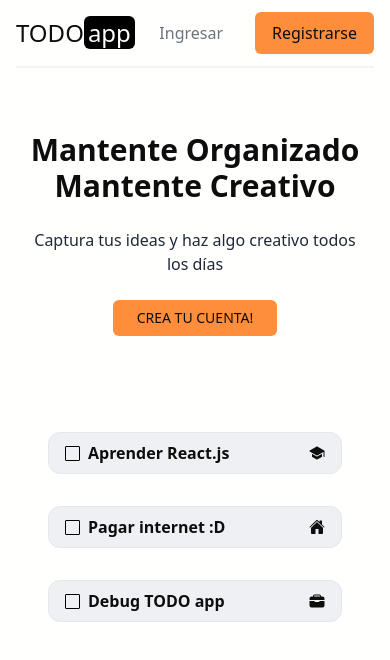
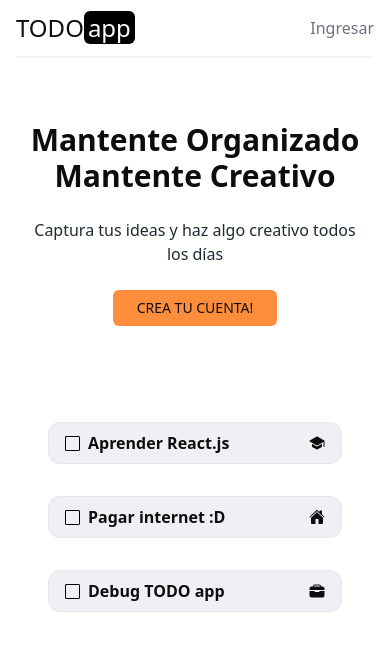
Before and after one commit to DiegoRodriguez-sc/todo_app-frontend, a React (Create React App) app: page / in a window 390 px wide. Shown: the top 660 px of the page. Built offline with nearby package versions, Linux system fonts and the light colour scheme; no server answers.

Commit message:
nav bar movile fixed

```diff
--- a/src/components/navBar/NavBar.js
+++ b/src/components/navBar/NavBar.js
@@ -4,6 +4,7 @@ import { Link } from "react-router-dom";
 import Dropdown from "./DropDown";
 
 const NavBar = () => {
+
   const { logged } = useSelector((state) => state.auth);
   return (
     <nav className="relative bg-[#fffffe] text-[#0d0d0d]">
@@ -27,7 +28,7 @@ const NavBar = () => {
                 </Link>
                 <Link
                   to="/register"
-                  className="ml-8 whitespace-nowrap inline-flex items-center justify-center px-4 py-2 border border-transparent rounded-md shadow-sm text-base font-medium text-[#0d0d0d] bg-[#ff8e3c]"
+                  className="hidden  ml-8 whitespace-nowrap sm:inline-flex items-center justify-center px-4 py-2 border border-transparent rounded-md shadow-sm text-base font-medium text-[#0d0d0d] bg-[#ff8e3c]"
                 >
                   Registrarse
                 </Link>
```
